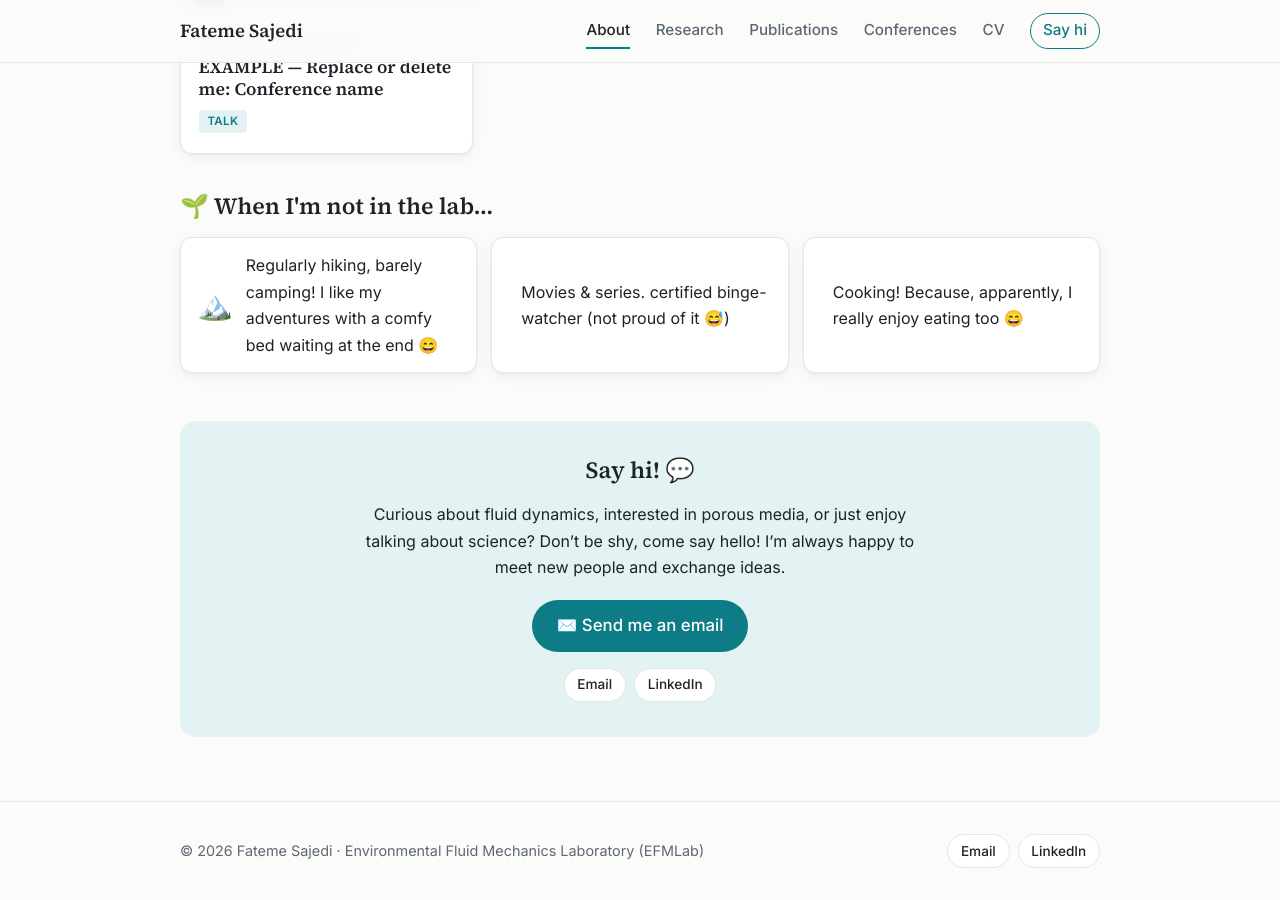
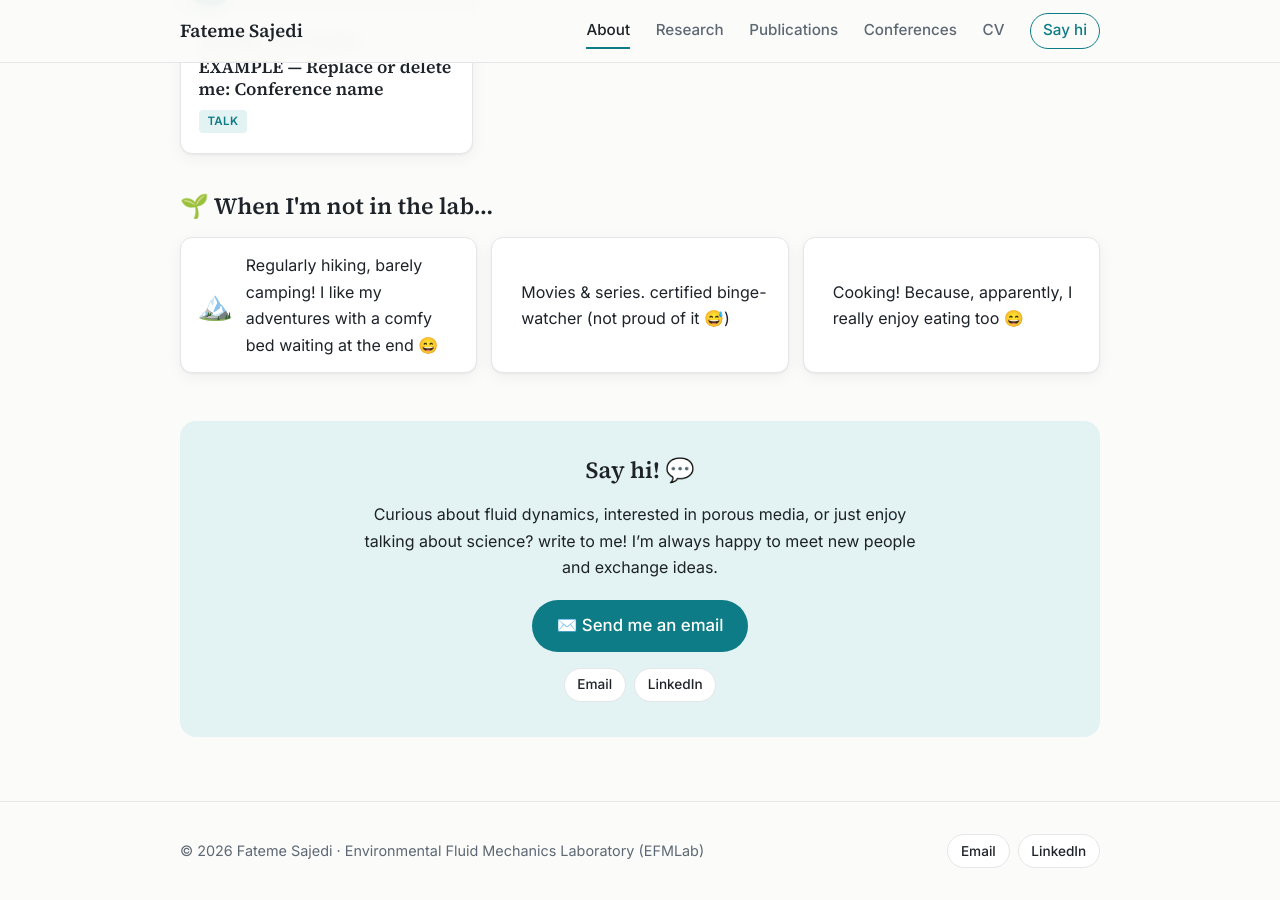
Before and after one commit to fatemesajedi/fatemesajedi.github.io, a Jekyll site: the page built from index.html, in a window 1280 px wide and 900 px high, scrolled down 1774 px. Built offline with Jekyll 4.4.1, drawn with Linux system fonts in a browser that asks for light colours.

Commit message:
Update _data/profile.yml (via Pages CMS)

```diff
--- a/_data/profile.yml
+++ b/_data/profile.yml
@@ -40,8 +40,8 @@ fun_facts:
   - text: Movies & series. certified binge-watcher (not proud of it 😅)
   - text: Cooking! Because, apparently, I really enjoy eating too 😄
 say_hi: Curious about fluid dynamics, interested in porous media, or just enjoy
-  talking about science? Don’t be shy, come say hello! I’m always happy to meet
-  new people and exchange ideas.
+  talking about science? write to me! I’m always happy to meet new people and
+  exchange ideas.
 email: fateme.sajedi@unil.ch
 highlight_name: Sajedi
 links:
```
